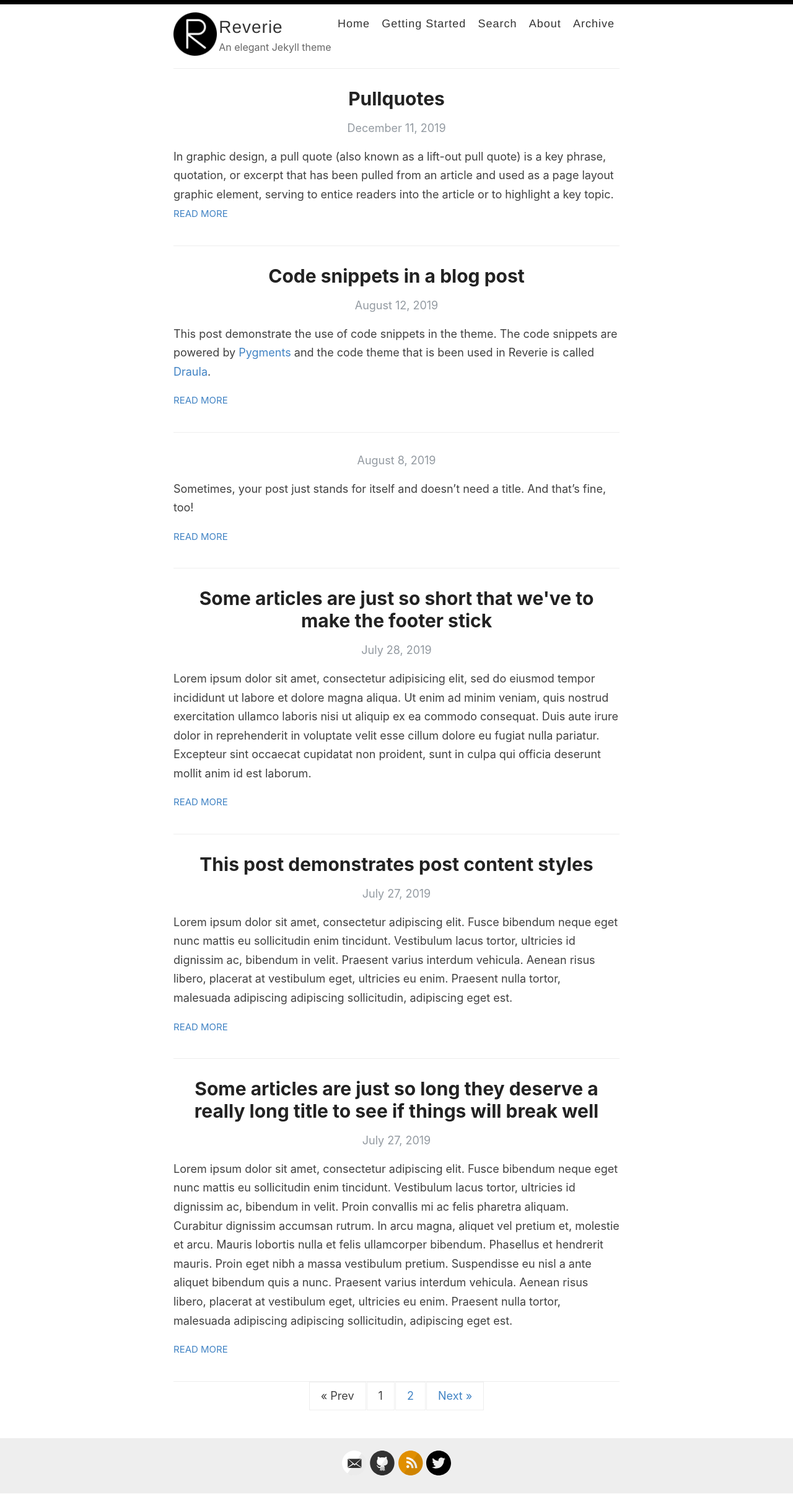
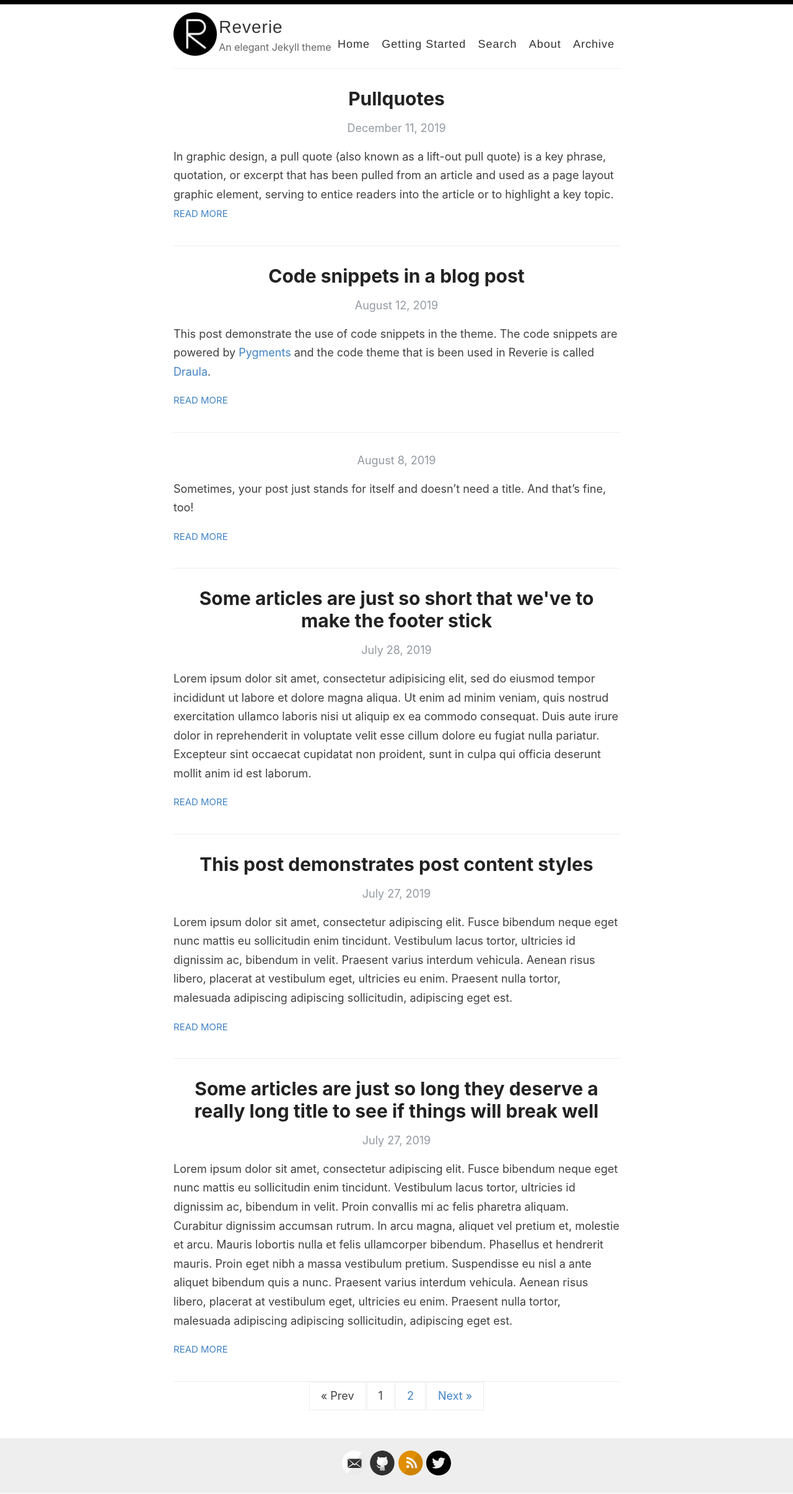
Before and after one commit to dfghjd/dfghjd.github.io, a Jekyll site: the page built from index.html, in a window 1280 px wide. Shown: the whole page at 62% size. Built offline with Jekyll 4.4.1, drawn with Linux system fonts in a browser that asks for light colours; the list of posts is cut into pages by our own code.

Commit message:
need to reload

```diff
--- a/assets/style.scss
+++ b/assets/style.scss
@@ -320,9 +320,10 @@ nav {
   font-family: "Helvetica Neue", Helvetica, Arial, sans-serif;
   font-size: 18px;
   gap: 0.2rem;
+  margin-top: auto;
 
   @include mobile {
-    margin-top: 9px;
+    margin-top: .5rem;
     display: block;
     font-size: 16px;
   }
```
